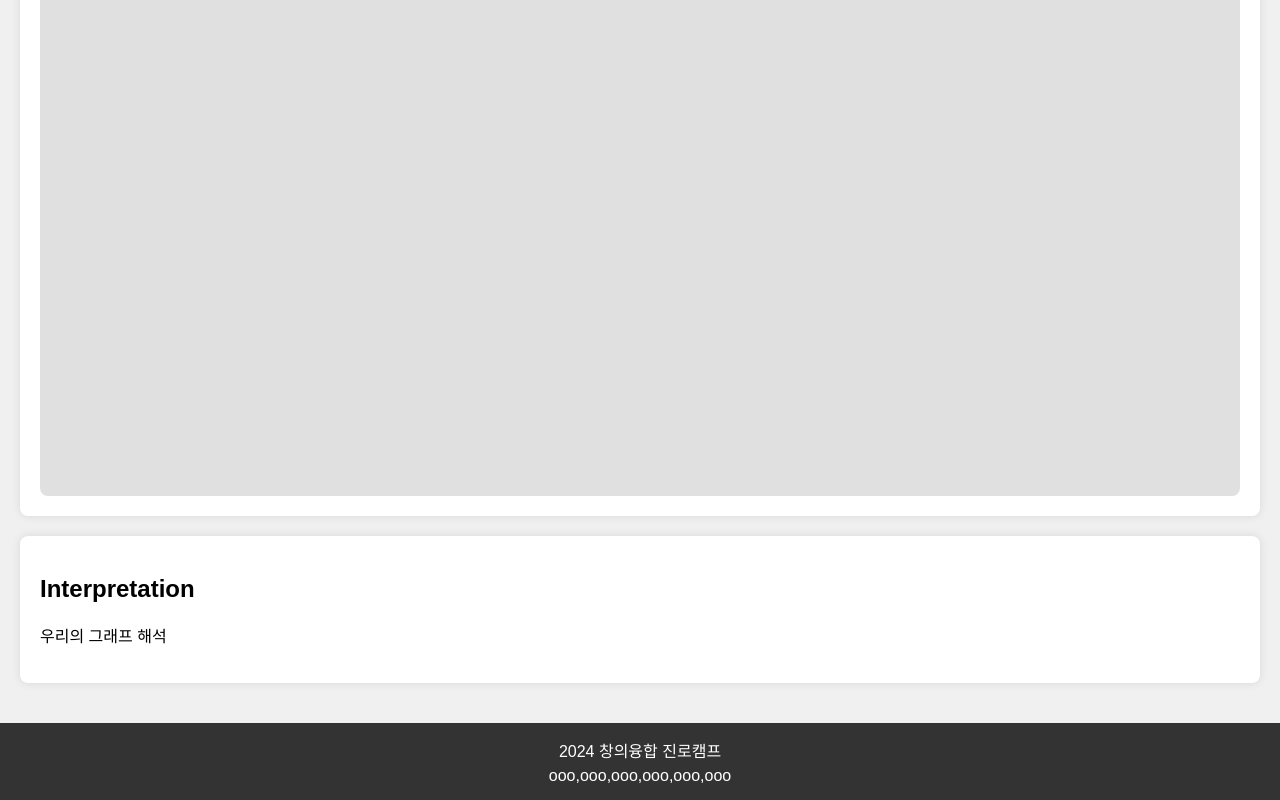
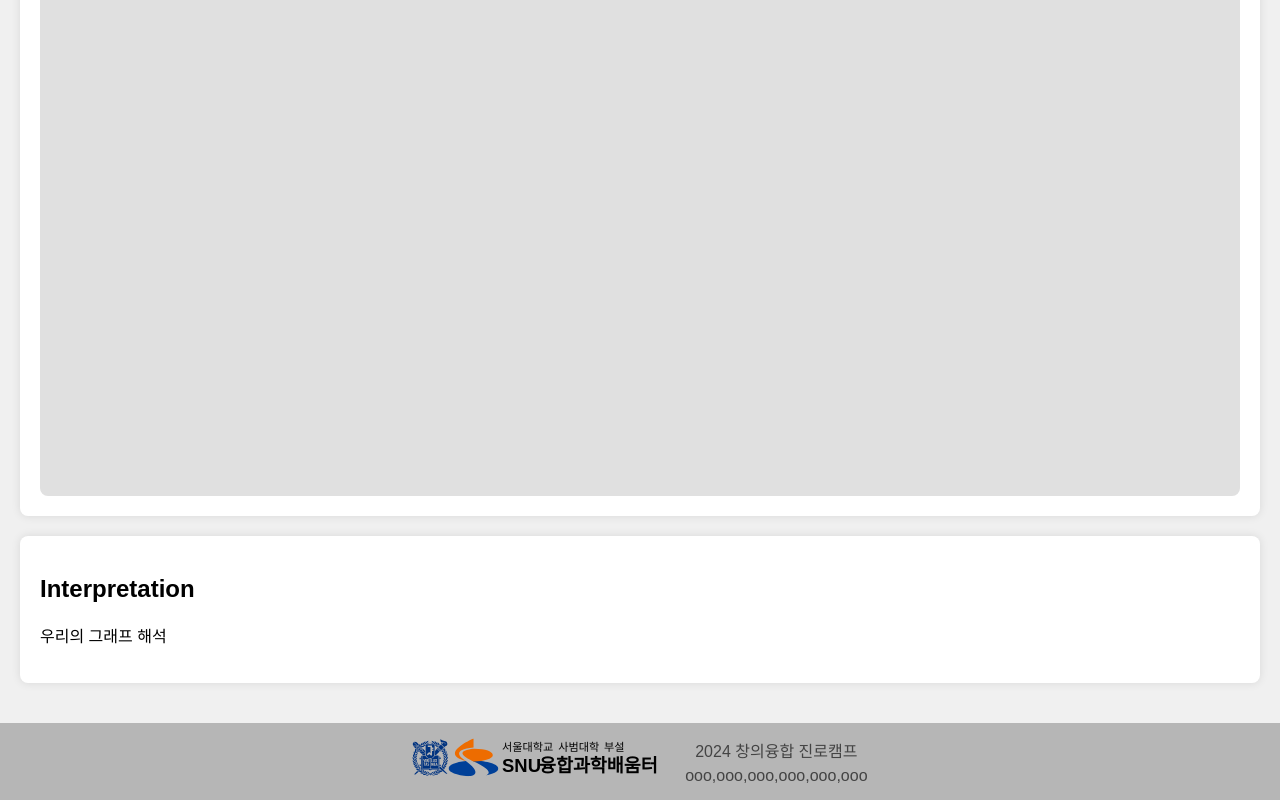
Before and after one commit to eduwang/steam-chart-network, a website built with Vite: page index.html in a window 1280 px wide. Shown: the part 480-1280 px from the top of the page. Built offline with nearby package versions, Linux system fonts and the light colour scheme; what graphology would draw is missing.

Commit message:
prototype

```diff
--- a/index.html
+++ b/index.html
@@ -48,8 +48,13 @@
     </main>
 
     <footer>
-        <p>2024 창의융합 진로캠프</p>
-        <p>ooo,ooo,ooo,ooo,ooo,ooo</p>
+        <div class="footer-content">
+            <img src="/source/logo_up.svg" alt="Logo" class="footer-logo">
+            <div class="footer-text">
+                <p>2024 창의융합 진로캠프</p>
+                <p>ooo,ooo,ooo,ooo,ooo,ooo</p>
+            </div>
+        </div>
     </footer>
 </body>
 </html>
--- a/styles.css
+++ b/styles.css
@@ -65,13 +65,24 @@ section {
 
 
 footer {
-    background-color: #333;
-    color: white;
+    background-color: #b6b6b6;
+    color: rgb(68, 68, 68);
     text-align: center;
     padding: 10px 0;
 }
 
-footer p {
+footer .footer-content {
+    display: flex;
+    align-items: center;
+    justify-content: center;
+}
+
+footer .footer-logo {
+    height: 50px; /* 이미지 높이를 조정 */
+    margin-right: 10px;
+}
+
+footer .footer-text p {
     margin: 5px 0; /* 세로 간격을 줄이기 위해 margin 조정 */
 }
 
@@ -119,4 +130,7 @@ footer p {
     .graph-space {
         font-size: 16px;
     }
+    footer .footer-logo {
+        height: 30px; /* 모바일에서 이미지 높이 조정 */
+    }
 }
```
Also changed, not shown: public/source/logo_up.svg (added), source/logo.gif (added), source/logo.png (added), source/logo_up.svg (added), source/sh_logo.svg (added), source/snu_logo.svg (added), 1 other file.
